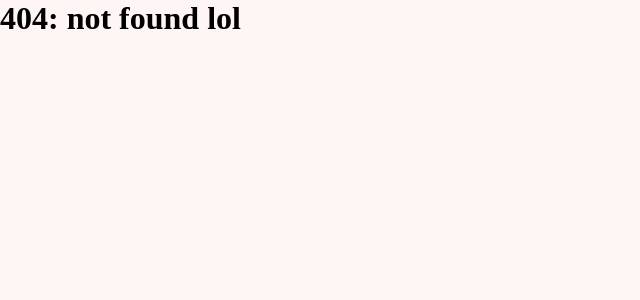
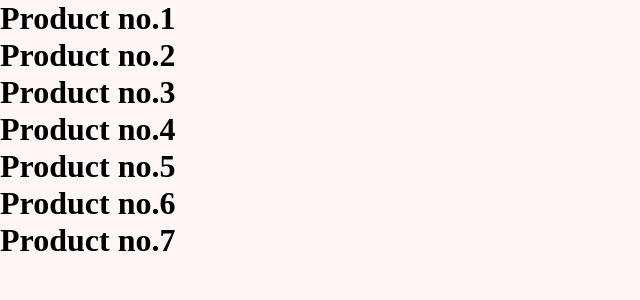
Before and after one commit to ZyrusAlvez/Shopee-Clone, a React (Vite) app: page /list in a window 1280 px wide. Before the commit this address had no page. Shown: the top 300 px of the page, without its empty margins (0-640 px from the left). Built offline with nearby package versions, Linux system fonts and the light colour scheme.

Commit message:
product proto

```diff
--- /dev/null
+++ b/src/pages/Products/ProductList.jsx
@@ -0,0 +1,11 @@
+export default function ProductList(){
+  return <div>
+    <h1>Product no.1</h1>
+    <h1>Product no.2</h1>
+    <h1>Product no.3</h1>
+    <h1>Product no.4</h1>
+    <h1>Product no.5</h1>
+    <h1>Product no.6</h1>
+    <h1>Product no.7</h1>
+  </div>
+}
--- /dev/null
+++ b/src/pages/Products/product.jsx
@@ -0,0 +1,18 @@
+import { useParams } from "react-router-dom";
+
+export default function Product() {
+  const params = useParams()
+
+  return (
+    <div>
+      <h1> Product no. {params.id}</h1>
+
+      <p>
+        Lorem ipsum dolor sit amet consectetur adipisicing elit. Accusantium
+        optio in praesentium consectetur. Quibusdam adipisci quam necessitatibus
+        exercitationem amet pariatur laudantium, fuga, at iste nam non nesciunt
+        nihil sed soluta.
+      </p>
+    </div>
+  );
+}
```
Also changed, not shown: src/App.jsx (+10 -0 lines), src/pages/Products/express.ejs (added).
